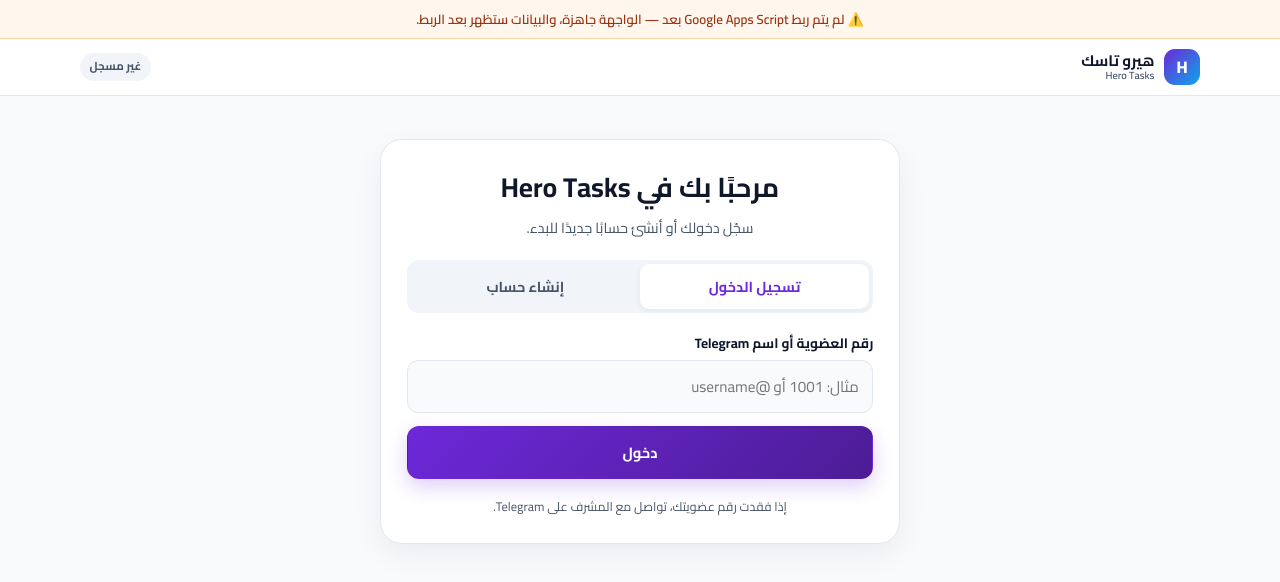
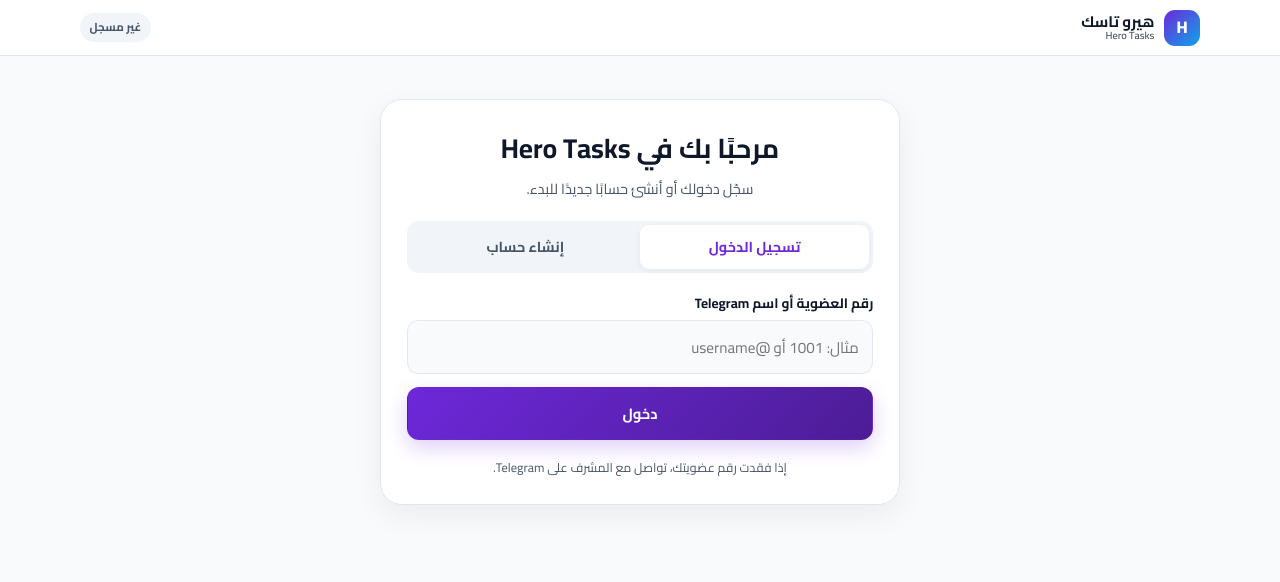
Before and after one commit to alkhapeer/tasks, a plain HTML site: page start.html in a window 1280 px wide. Drawn offline with Linux system fonts and the light colour scheme.

Commit message:
Update API_URL to point to the correct script

```diff
--- a/start.html
+++ b/start.html
@@ -466,7 +466,7 @@
    - كل شيء آخر محفوظ محليًا
    ============================================================ */
 
-const API_URL = ""; // ← ضع رابط Google Apps Script هنا (ينتهي بـ /exec)
+const API_URL = "https://script.google.com/macros/s/AKfycbytzOyWhQ9hsQresxibYjy2cnjBpjB4Rk0Og7RkXT2H8WDpklcddEFAfmNbYEEWba94Cw/exec"; // ← ضع رابط Google Apps Script هنا (ينتهي بـ /exec)
 const SUPERVISOR_URL = "https://t.me/Herocourses";
 const LS_KEY = "hero_app_v1";
 const LS_VERSION = 1;
```
